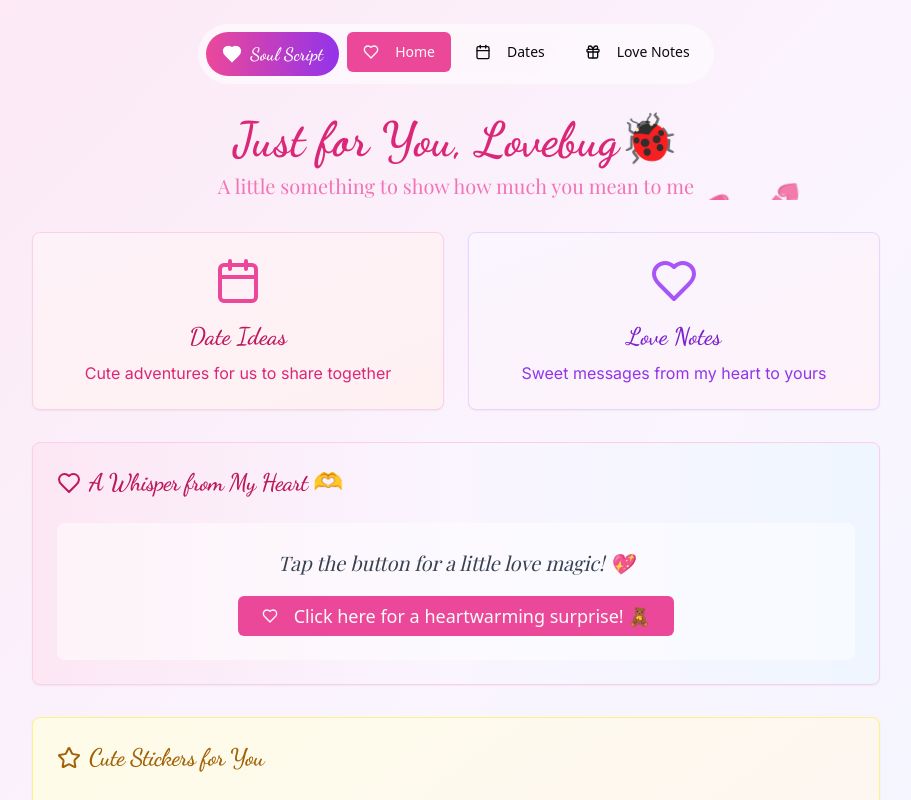
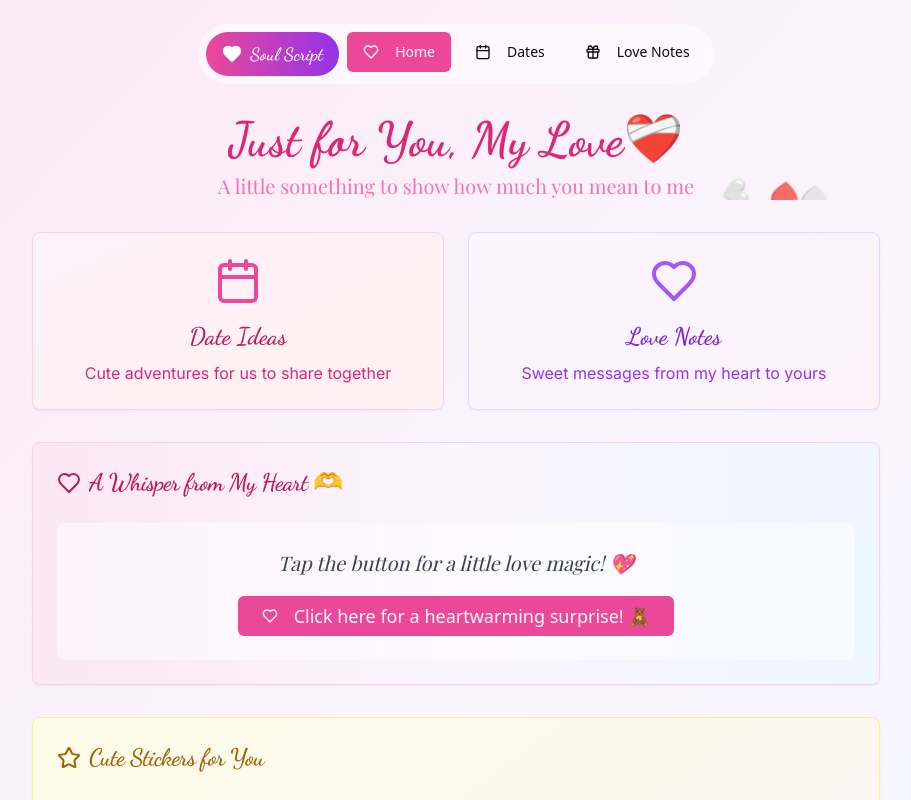
Before and after one commit to Anjalisinggh/soulscript, a Next.js app: page / in a window 1280 px wide. Shown: the top 800 px of the page, without its empty margins (184-1095 px from the left). Built offline with nearby package versions, Linux system fonts and the light colour scheme; a web font is replaced by a local one.

Commit message:
created with love

```diff
--- a/love-app.tsx
+++ b/love-app.tsx
@@ -583,11 +583,11 @@ export default function LoveApp() {
                 animation: `float 3s ease-in-out infinite`,
               }}
             >
-              💕
+              🤍❤️
             </div>
           ))}
         </div>
-        <h2 className="text-5xl font-bold text-pink-600 mb-2 font-script">Just for You, Lovebug🐞 </h2>
+        <h2 className="text-5xl font-bold text-pink-600 mb-2 font-script">Just for You, My Love❤️‍🩹 </h2>
         <p className="text-xl text-pink-400 font-serif">A little something to show how much you mean to me</p>
       </div>
 
```
